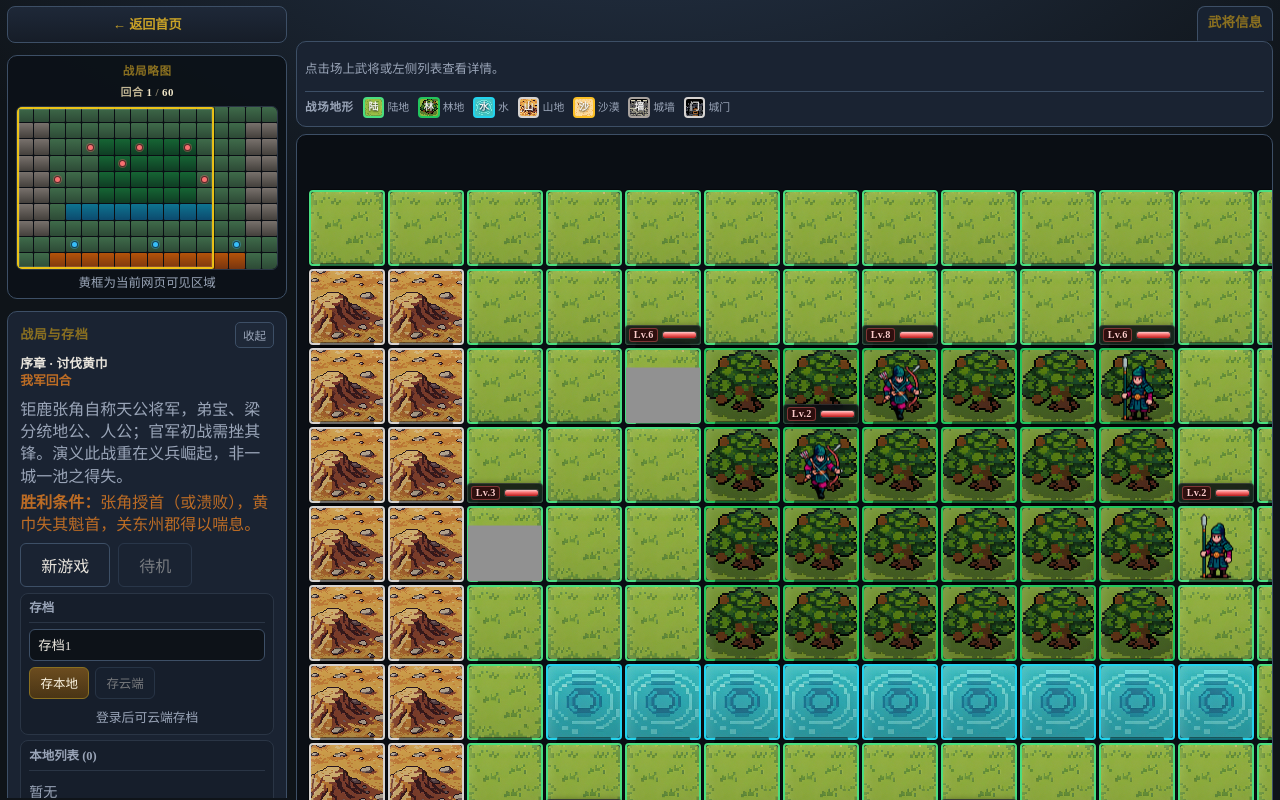
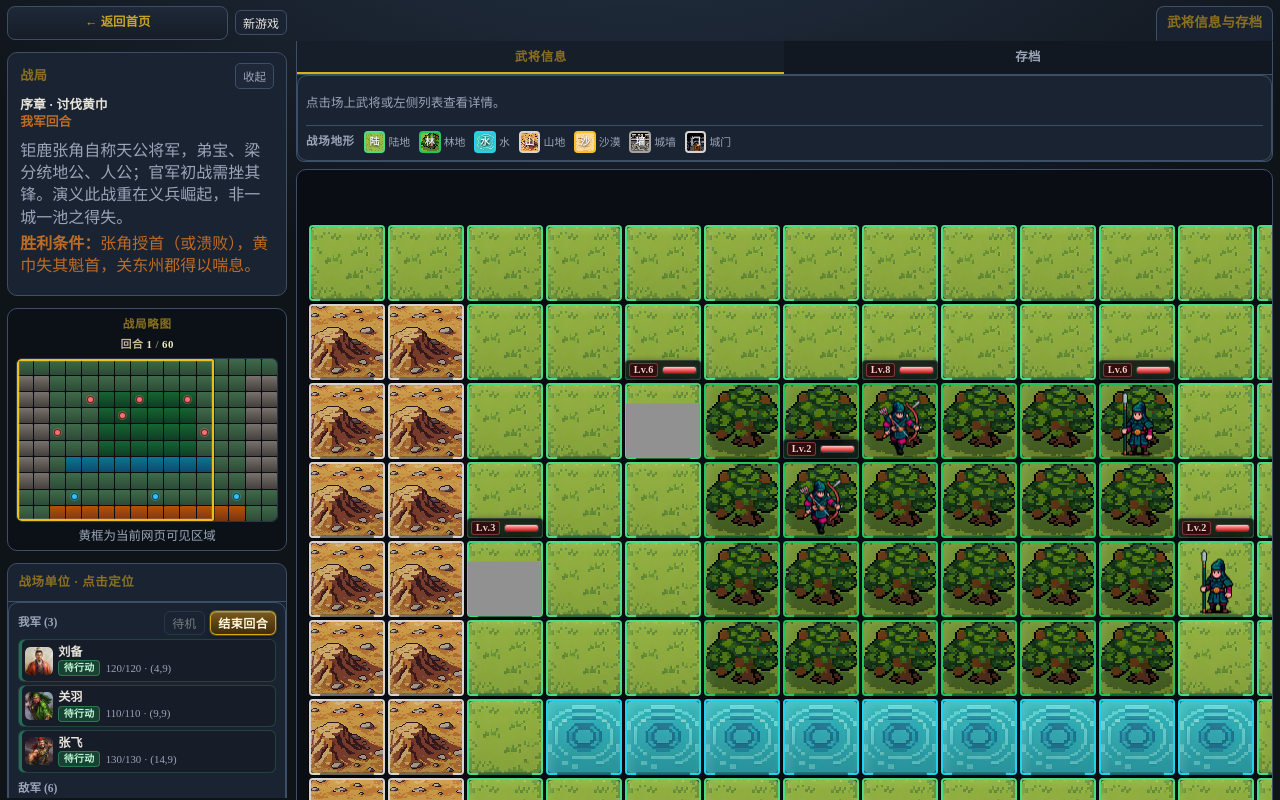
Before and after one commit to huaiyizhu/game-sanguo, a React (Vite) app in the folder client/: page /game in a window 1280 px wide. Shown: the top 800 px of the page. Built offline with nearby package versions, Linux system fonts and the light colour scheme; grey boxes are pictures that could not be loaded; a web font is replaced by a local one.

Commit message:
refactor GamePage layout and styles: introduce a new top row for navigation and new game button, enhance CSS for battle right panel and saves section, and streamline sidebar elements for improved user experience

```diff
--- a/client/src/index.css
+++ b/client/src/index.css
@@ -382,6 +382,31 @@ a:hover {
   flex-shrink: 0;
 }
 
+.game-left-toprow {
+  display: flex;
+  flex-direction: row;
+  align-items: stretch;
+  gap: 0.4rem;
+  flex-shrink: 0;
+}
+
+.game-left-toprow .battle-back-home--toprow {
+  flex: 1;
+  min-width: 0;
+  display: flex;
+  align-items: center;
+  justify-content: center;
+  text-align: center;
+  padding: 0.42rem 0.45rem;
+  font-size: 0.78rem;
+}
+
+.game-left-newgame {
+  flex-shrink: 0;
+  align-self: center;
+  white-space: nowrap;
+}
+
 /* 侧栏：战场缩略图 + 当前网页可见范围（黄框） */
 .battle-overview {
   flex-shrink: 0;
@@ -849,11 +874,152 @@ a:hover {
   background: var(--bg-panel);
 }
 
+/* 双 Tab 时由子面板各自滚动，避免与外层双滚动条 */
+.unit-inspect-float__inner.battle-right-panel__body {
+  padding: 0;
+  overflow: hidden;
+  display: flex;
+  flex-direction: column;
+  gap: 0;
+  min-height: 0;
+}
+
 .unit-inspect-float__inner.unit-inspect {
   padding: 0.35rem 0.5rem 0.45rem;
 }
 
-.unit-inspect-float__inner .terrain-legend.terrain-legend--inline {
+.battle-right-tabs {
+  display: flex;
+  flex-shrink: 0;
+  gap: 0;
+  border-bottom: 1px solid var(--border);
+  background: rgba(18, 24, 34, 0.98);
+}
+
+.battle-right-tab {
+  flex: 1;
+  font-family: inherit;
+  font-size: 0.78rem;
+  font-weight: 700;
+  letter-spacing: 0.04em;
+  padding: 0.42rem 0.5rem;
+  margin: 0;
+  border: none;
+  border-bottom: 2px solid transparent;
+  border-radius: 0;
+  background: transparent;
+  color: var(--text-muted);
+  cursor: pointer;
+}
+
+.battle-right-tab:hover {
+  color: var(--text);
+  background: rgba(255, 255, 255, 0.04);
+}
+
+.battle-right-tab.is-active {
+  color: var(--gold-dim);
+  border-bottom-color: rgba(250, 204, 21, 0.85);
+  background: rgba(26, 35, 50, 0.55);
+}
+
+.battle-right-tabpanel {
+  flex: 1;
+  min-height: 0;
+  overflow-x: hidden;
+  overflow-y: auto;
+  padding: 0.35rem 0.5rem 0.45rem;
+  box-sizing: border-box;
+}
+
+.battle-right-tabpanel.unit-inspect {
+  padding: 0.35rem 0.5rem 0.45rem;
+}
+
+.battle-saves-compact {
+  display: flex;
+  flex-direction: column;
+  gap: 0.25rem;
+  min-height: 0;
+}
+
+.battle-saves-row--save {
+  display: flex;
+  flex-direction: row;
+  flex-wrap: wrap;
+  align-items: center;
+  gap: 0.3rem;
+}
+
+.slot-input--saves-inline {
+  flex: 1;
+  min-width: 5rem;
+  margin: 0;
+  padding: 0.32rem 0.4rem;
+  font-size: 0.74rem;
+}
+
+.battle-saves-inline-hint {
+  margin: 0;
+  line-height: 1.25;
+  font-size: 0.65rem;
+}
+
+.battle-saves-dual {
+  display: grid;
+  grid-template-columns: 1fr 1fr;
+  gap: 0.35rem 0.4rem;
+  margin-top: 0.2rem;
+  min-height: 0;
+}
+
+.battle-saves-dual__head {
+  font-size: 0.68rem;
+  font-weight: 700;
+  color: var(--gold-dim);
+  letter-spacing: 0.02em;
+  line-height: 1.2;
+  margin-bottom: 0.12rem;
+}
+
+.battle-saves-dual__col {
+  min-width: 0;
+  display: flex;
+  flex-direction: column;
+}
+
+.save-list--dense {
+  font-size: 0.7rem;
+  margin: 0;
+  padding: 0;
+  max-height: min(28vh, 9.5rem);
+  overflow-y: auto;
+}
+
+.save-list--dense li {
+  padding: 0.18rem 0;
+  gap: 0.25rem;
+  border-bottom-color: rgba(42, 53, 69, 0.75);
+}
+
+.save-list--dense .linkish {
+  flex: 1;
+  min-width: 0;
+  overflow: hidden;
+  text-overflow: ellipsis;
+  white-space: nowrap;
+}
+
+.battle-roster__col-actions {
+  display: flex;
+  flex-wrap: wrap;
+  gap: 0.35rem;
+  align-items: center;
+  justify-content: flex-end;
+}
+
+.unit-inspect-float__inner .terrain-legend.terrain-legend--inline,
+.battle-right-tabpanel.unit-inspect .terrain-legend.terrain-legend--inline {
   display: flex;
   flex-wrap: wrap;
   align-items: center;
@@ -862,12 +1028,14 @@ a:hover {
   padding-top: 0.3rem;
 }
 
-.unit-inspect-float__inner .terrain-legend--inline .terrain-legend-title {
+.unit-inspect-float__inner .terrain-legend--inline .terrain-legend-title,
+.battle-right-tabpanel.unit-inspect .terrain-legend--inline .terrain-legend-title {
   margin: 0;
   flex: 0 0 auto;
 }
 
-.unit-inspect-float__inner .terrain-legend--inline .terrain-legend-row {
+.unit-inspect-float__inner .terrain-legend--inline .terrain-legend-row,
+.battle-right-tabpanel.unit-inspect .terrain-legend--inline .terrain-legend-row {
   display: contents;
 }
 
--- a/client/src/pages/GamePage.tsx
+++ b/client/src/pages/GamePage.tsx
@@ -213,6 +213,8 @@ export default function GamePage() {
   });
   const [rosterExpanded, setRosterExpanded] = useState(true);
   const [unitInspectExpanded, setUnitInspectExpanded] = useState(true);
+  /** 主战场右上侧栏：武将信息 | 存档 */
+  const [rightInspectorTab, setRightInspectorTab] = useState<"unit" | "saves">("unit");
   const [turnIntroLocked, setTurnIntroLocked] = useState(true);
   /** 回合放行票据：仅当某一方字幕流程完整结束后才会被置为该方 */
   const [turnActionReadyTurn, setTurnActionReadyTurn] = useState<"player" | "enemy" | null>(null);
@@ -507,6 +509,7 @@ export default function GamePage() {
     if (battleRef.current.outcome === "playing" && turnIntroLockedRef.current) return;
     if (battleRef.current.outcome === "playing" && battleRef.current.turn !== "player") return;
     setInspectUnitId(unitId);
+    setRightInspectorTab("unit");
     setInspectTapSeq((n) => n + 1);
     setBattle((s) => {
       if (side === "player") return selectPlayerUnit(s, unitId);
@@ -728,6 +731,7 @@ export default function GamePage() {
   const onRosterPickUnit = useCallback((u: Unit) => {
     if (battleRef.current.outcome === "playing" && battleRef.current.turn !== "player") return;
     setInspectUnitId(u.id);
+    setRightInspectorTab("unit");
     setInspectTapSeq((n) => n + 1);
     requestAnimationFrame(() => {
       gameBattleRef.current?.focusUnitOnMap(u.id);
@@ -860,30 +864,26 @@ export default function GamePage() {
         </div>
       )}
       <div className="game-left-stack">
-        <Link to="/" className="battle-back-home battle-back-home--sidebar">
+        <div className="game-left-toprow" role="toolbar" aria-label="导航与开局">
+          <Link to="/" className="battle-back-home battle-back-home--sidebar battle-back-home--toprow">
             ← 返回首页
           </Link>
-        <BattleOverviewMap
-          gridW={battle.gridW}
-          gridH={battle.gridH}
-          terrain={battle.terrain}
-          units={battle.units}
-          viewport={battleViewportNorm}
-          battleRound={battle.battleRound}
-          maxBattleRounds={battle.maxBattleRounds ?? 60}
-        />
+          <button type="button" className="btn tiny game-left-newgame" onClick={onNewGame}>
+            新游戏
+          </button>
+        </div>
         {metaSidebarCollapsed ? (
           <button
             type="button"
             className="sidebar-expand-bar"
             onClick={() => setMetaCollapsed(false)}
           >
-            展开战局与存档
+            展开战局
           </button>
         ) : (
-          <aside className="game-meta-sidebar" aria-label="战局与存档">
+          <aside className="game-meta-sidebar" aria-label="战局">
             <div className="meta-sidebar-header">
-              <span className="meta-sidebar-title">战局与存档</span>
+              <span className="meta-sidebar-title">战局</span>
               <button
                 type="button"
                 className="btn-collapse-sidebar"
@@ -908,94 +908,17 @@ export default function GamePage() {
               </p>
             ) : null}
             {message && <p className="toast-msg">{message}</p>}
-            <div className="sidebar-actions">
-              <button type="button" className="btn" onClick={onNewGame}>
-                新游戏
-              </button>
-              <button
-                type="button"
-                className="btn"
-                onClick={onWait}
-                disabled={
-                  battle.outcome !== "playing" ||
-                  battle.turn !== "player" ||
-                  !battle.selectedId ||
-                  battle.phase === "enemy" ||
-                  turnIntroLocked
-                }
-              >
-                待机
-              </button>
-            </div>
-
-            <details className="save-details" open>
-              <summary>存档</summary>
-              <div className="meta-slot-row">
-                <input
-                  className="slot-input"
-                  value={slotName}
-                  onChange={(e) => setSlotName(e.target.value)}
-                  placeholder="存档槽名称"
-                  maxLength={64}
-                />
-                <div className="meta-save-buttons">
-                  <button type="button" className="btn primary" onClick={saveLocal}>
-                    存本地
-                  </button>
-                  <button type="button" className="btn" onClick={saveRemote} disabled={!user}>
-                    存云端
-                  </button>
-                </div>
-                {!user && <p className="hint small">登录后可云端存档</p>}
-              </div>
-            </details>
-
-            <details className="save-details" open>
-              <summary>本地列表 ({localList.length})</summary>
-              <ul className="save-list save-list--compact">
-                {localList.length === 0 && <li className="muted">暂无</li>}
-                {localList.map((e) => (
-                  <li key={e.slotName}>
-                    <button type="button" className="linkish" onClick={() => loadLocal(e)}>
-                      {e.slotName}
-                    </button>
-                    <button
-                      type="button"
-                      className="btn tiny danger"
-                      onClick={() => removeLocal(e.slotName)}
-                    >
-                      删
-                    </button>
-                  </li>
-                ))}
-              </ul>
-            </details>
-
-            <details className="save-details" open>
-              <summary>
-                云端列表 {remoteLoading && <span className="muted">…</span>}
-              </summary>
-              <ul className="save-list save-list--compact">
-                {!token && <li className="muted">未登录</li>}
-                {token && remoteList.length === 0 && !remoteLoading && <li className="muted">暂无</li>}
-                {remoteList.map((r) => (
-                  <li key={r.id}>
-                    <button type="button" className="linkish" onClick={() => void loadRemote(r)}>
-                      {r.slotName}
-                    </button>
-                    <button
-                      type="button"
-                      className="btn tiny danger"
-                      onClick={() => void removeRemote(r.slotName)}
-                    >
-                      删
-                    </button>
-                  </li>
-                ))}
-              </ul>
-            </details>
           </aside>
         )}
+        <BattleOverviewMap
+          gridW={battle.gridW}
+          gridH={battle.gridH}
+          terrain={battle.terrain}
+          units={battle.units}
+          viewport={battleViewportNorm}
+          battleRound={battle.battleRound}
+          maxBattleRounds={battle.maxBattleRounds ?? 60}
+        />
         <details
           className="sidebar-disclosure battle-roster-disclosure"
           open={rosterExpanded}
@@ -1007,6 +930,22 @@ export default function GamePage() {
               <div className="battle-roster__col">
                 <div className="battle-roster__col-head">
                   <h4>我军 ({rosterPlayers.length})</h4>
+                  <div className="battle-roster__col-actions">
+                    <button
+                      type="button"
+                      className="btn tiny"
+                      onClick={onWait}
+                      disabled={
+                        battle.outcome !== "playing" ||
+                        battle.turn !== "player" ||
+                        !battle.selectedId ||
+                        battle.phase === "enemy" ||
+                        turnIntroLocked
+                      }
+                      title="当前选中单位待机"
+                    >
+                      待机
+                    </button>
                     <button
                       type="button"
                       className="btn tiny battle-roster__end-turn-btn"
@@ -1021,6 +960,7 @@ export default function GamePage() {
                     >
                       结束回合
                     </button>
+                  </div>
                 </div>
                 <ul className="battle-roster__list">
                   {rosterPlayers.map((u) => (
@@ -1115,12 +1055,60 @@ export default function GamePage() {
         )}
         <div className="battle-play-area">
           <details
-            className="unit-inspect-float"
+            className="unit-inspect-float battle-right-panel"
             open={unitInspectExpanded}
             onToggle={(e) => setUnitInspectExpanded(e.currentTarget.open)}
           >
-            <summary className="unit-inspect-float__summary">武将信息</summary>
-            <div className="unit-inspect unit-inspect-float__inner" aria-label="武将信息详情">
+            <summary className="unit-inspect-float__summary battle-right-panel__summary">
+              武将信息与存档
+            </summary>
+            <div
+              className="unit-inspect-float__inner battle-right-panel__body"
+              aria-label="武将信息与存档"
+            >
+              <div className="battle-right-tabs" role="tablist" aria-label="侧栏标签">
+                <button
+                  type="button"
+                  role="tab"
+                  id="battle-right-tabbtn-unit"
+                  aria-controls="battle-right-panel-unit"
+                  aria-selected={rightInspectorTab === "unit"}
+                  tabIndex={rightInspectorTab === "unit" ? 0 : -1}
+                  className={[
+                    "battle-right-tab",
+                    rightInspectorTab === "unit" ? "is-active" : "",
+                  ]
+                    .filter(Boolean)
+                    .join(" ")}
+                  onClick={() => setRightInspectorTab("unit")}
+                >
+                  武将信息
+                </button>
+                <button
+                  type="button"
+                  role="tab"
+                  id="battle-right-tabbtn-saves"
+                  aria-controls="battle-right-panel-saves"
+                  aria-selected={rightInspectorTab === "saves"}
+                  tabIndex={rightInspectorTab === "saves" ? 0 : -1}
+                  className={[
+                    "battle-right-tab",
+                    rightInspectorTab === "saves" ? "is-active" : "",
+                  ]
+                    .filter(Boolean)
+                    .join(" ")}
+                  onClick={() => setRightInspectorTab("saves")}
+                >
+                  存档
+                </button>
+              </div>
+              <div
+                role="tabpanel"
+                id="battle-right-panel-unit"
+                aria-labelledby="battle-right-tabbtn-unit"
+                hidden={rightInspectorTab !== "unit"}
+                className="battle-right-tabpanel unit-inspect"
+              >
               {!inspectedUnit && !inspectedRosterTarget && (
                 <p className="muted small">点击场上武将或左侧列表查看详情。</p>
               )}
@@ -1265,6 +1253,92 @@ export default function GamePage() {
                 </div>
               </div>
               </div>
+              <div
+                role="tabpanel"
+                id="battle-right-panel-saves"
+                aria-labelledby="battle-right-tabbtn-saves"
+                hidden={rightInspectorTab !== "saves"}
+                className="battle-right-tabpanel battle-right-tabpanel--saves"
+              >
+                <div className="battle-saves-compact">
+                  <div className="battle-saves-row battle-saves-row--save">
+                    <input
+                      className="slot-input slot-input--saves-inline"
+                      value={slotName}
+                      onChange={(e) => setSlotName(e.target.value)}
+                      placeholder="槽名"
+                      maxLength={64}
+                      aria-label="存档槽名称"
+                    />
+                    <button type="button" className="btn primary tiny" onClick={saveLocal}>
+                      本地
+                    </button>
+                    <button type="button" className="btn tiny" onClick={saveRemote} disabled={!user}>
+                      云端
+                    </button>
+                  </div>
+                  {!user ? (
+                    <p className="battle-saves-inline-hint muted small">登录后可云端存</p>
+                  ) : null}
+                  <div className="battle-saves-dual">
+                    <div className="battle-saves-dual__col">
+                      <div className="battle-saves-dual__head">
+                        本地 <span className="muted">({localList.length})</span>
+                      </div>
+                      <ul className="save-list save-list--dense">
+                        {localList.length === 0 && <li className="muted">无</li>}
+                        {localList.map((e) => (
+                          <li key={e.slotName}>
+                            <button type="button" className="linkish" onClick={() => loadLocal(e)}>
+                              {e.slotName}
+                            </button>
+                            <button
+                              type="button"
+                              className="btn tiny danger"
+                              onClick={() => removeLocal(e.slotName)}
+                              aria-label={`删除本地 ${e.slotName}`}
+                            >
+                              ×
+                            </button>
+                          </li>
+                        ))}
+                      </ul>
+                    </div>
+                    <div className="battle-saves-dual__col">
+                      <div className="battle-saves-dual__head">
+                        云端{" "}
+                        <span className="muted">
+                          {remoteLoading
+                            ? "（…）"
+                            : !token
+                              ? "（未登录）"
+                              : `（${remoteList.length}）`}
+                        </span>
+                      </div>
+                      <ul className="save-list save-list--dense">
+                        {!token && <li className="muted">未登录</li>}
+                        {token && remoteList.length === 0 && !remoteLoading && <li className="muted">无</li>}
+                        {remoteList.map((r) => (
+                          <li key={r.id}>
+                            <button type="button" className="linkish" onClick={() => void loadRemote(r)}>
+                              {r.slotName}
+                            </button>
+                            <button
+                              type="button"
+                              className="btn tiny danger"
+                              onClick={() => void removeRemote(r.slotName)}
+                              aria-label={`删除云端 ${r.slotName}`}
+                            >
+                              ×
+                            </button>
+                          </li>
+                        ))}
+                      </ul>
+                    </div>
+                  </div>
+                </div>
+              </div>
+            </div>
           </details>
           <div className="battle-map-viewport">
             <GameBattle
```
Lines whose indentation alone changed are shown as unchanged.
